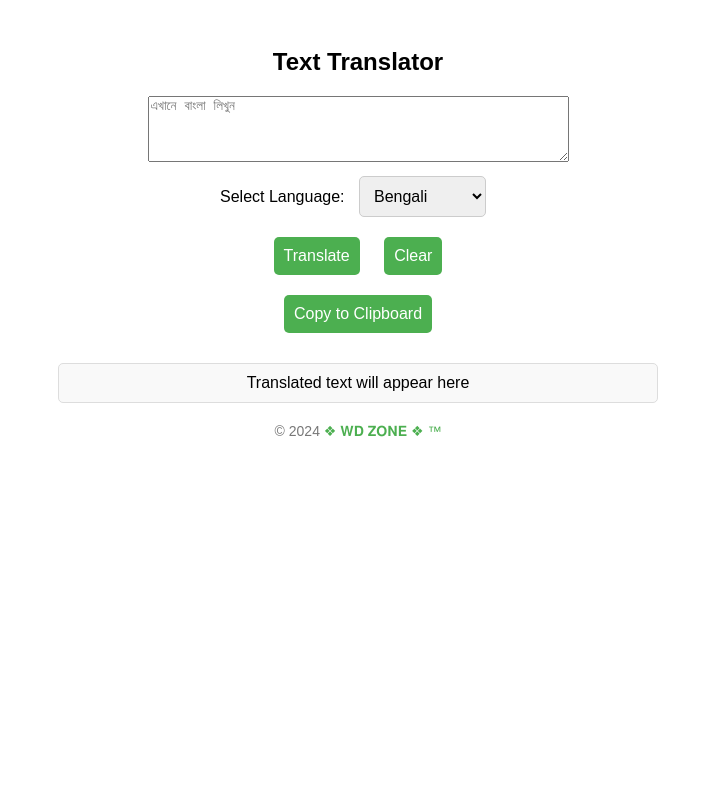
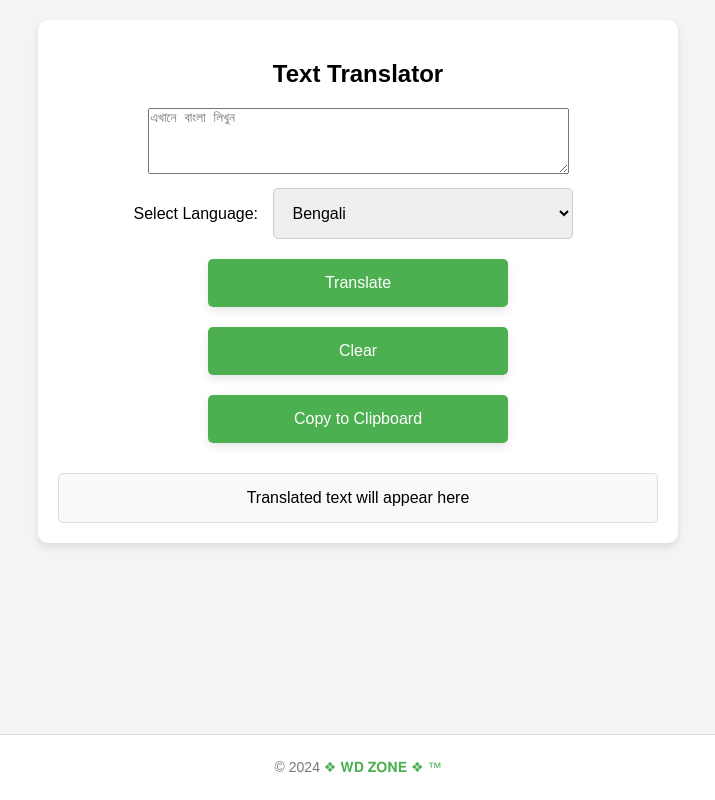
Before and after one commit to ok-op/g-translated, a plain HTML site: page index.html in a window 1280 px wide. Shown: the whole page, without its empty margins (282-997 px from the left). Drawn offline with Linux system fonts and the light colour scheme.

Commit message:
Update index.html

```diff
--- a/index.html
+++ b/index.html
@@ -11,22 +11,32 @@
             flex-direction: column;
             align-items: center;
             padding: 20px;
+            min-height: 100vh;
+            margin: 0;
+            box-sizing: border-box;
+            background-color: #f4f4f4;
         }
 
         .container {
             width: 100%;
             max-width: 600px;
             text-align: center;
+            background-color: #fff;
+            padding: 20px;
+            border-radius: 10px;
+            box-shadow: 0 4px 8px rgba(0, 0, 0, 0.1);
         }
 
         select, button {
-            padding: 10px;
+            padding: 15px;
             margin: 10px;
             font-size: 16px;
             border-radius: 5px;
             border: 1px solid #ccc;
             transition: all 0.3s ease;
             cursor: pointer;
+            width: 100%;
+            max-width: 300px;
         }
 
         select:hover, button:hover {
@@ -37,10 +47,15 @@
             background-color: #4CAF50;
             color: white;
             border: none;
+            box-shadow: 0 4px 8px rgba(0, 0, 0, 0.1);
+        }
+
+        button:active {
+            background-color: #45a049;
         }
 
         #translatedText {
-            padding: 10px;
+            padding: 15px;
             margin-top: 20px;
             border: 1px solid #ddd;
             border-radius: 5px;
@@ -55,9 +70,15 @@
         }
 
         .footer {
-            margin-top: 20px;
+            position: fixed;
+            bottom: 0;
+            width: 100%;
+            text-align: center;
+            background-color: #fff;
+            padding: 10px;
             font-size: 14px;
             color: #777;
+            border-top: 1px solid #ddd;
         }
 
         .footer a {
@@ -119,10 +140,10 @@
         <audio id="audioPlayer" controls>
             Your browser does not support the audio element.
         </audio>
+    </div>
 
-        <div class="footer">
-            <p>© 2024 <a href="https://t.me/Opleech_WD" target="_blank">❖ 𝐖𝐃 𝐙𝐎𝐍𝐄 ❖ ™</a></p>
-        </div>
+    <div class="footer">
+        <p>© 2024 <a href="https://t.me/Opleech_WD" target="_blank">❖ 𝐖𝐃 𝐙𝐎𝐍𝐄 ❖ ™</a></p>
     </div>
 
     <script>
@@ -168,6 +189,7 @@
             audioPlayer.style.display = 'none'; // Hide the audio player
             audioPlayer.src = ""; // Clear the audio source
         }
+
         function copyToClipboard() {
             const translatedText = document.getElementById("translatedText").innerText;
             navigator.clipboard.writeText(translatedText).then(() => {
```
